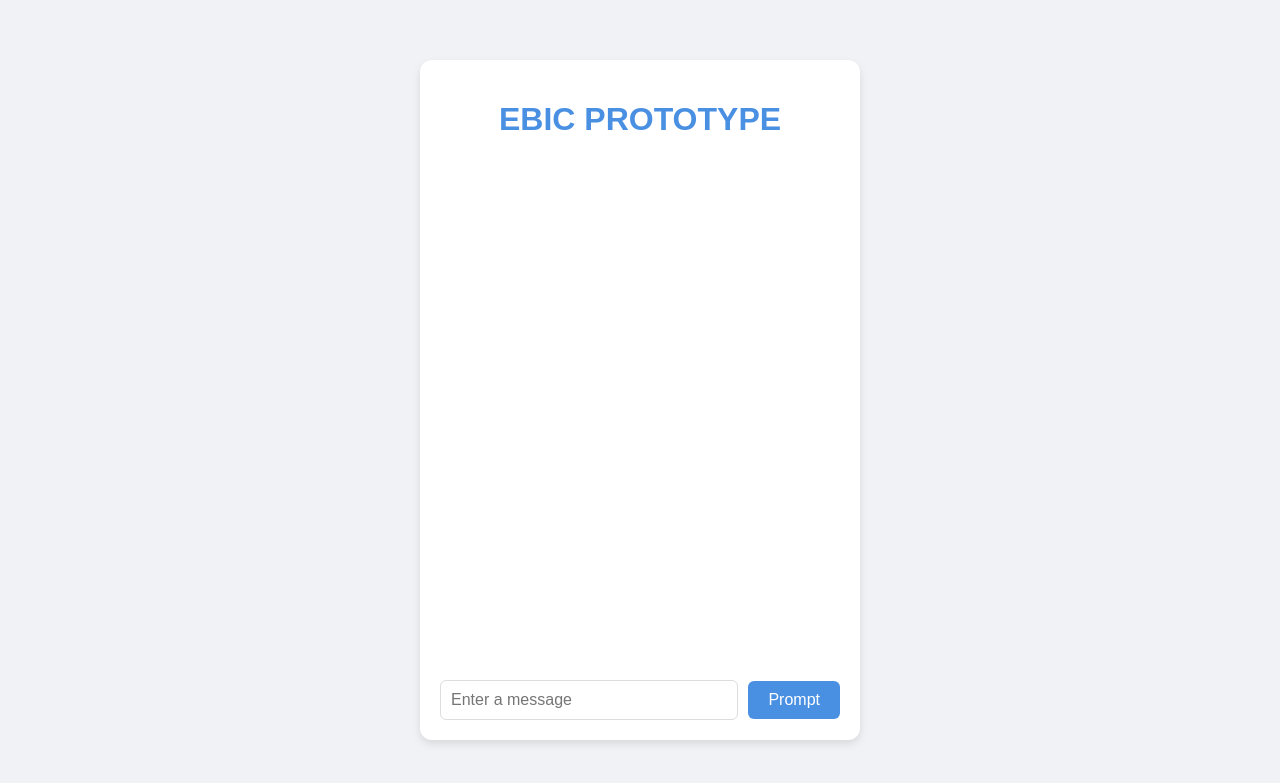
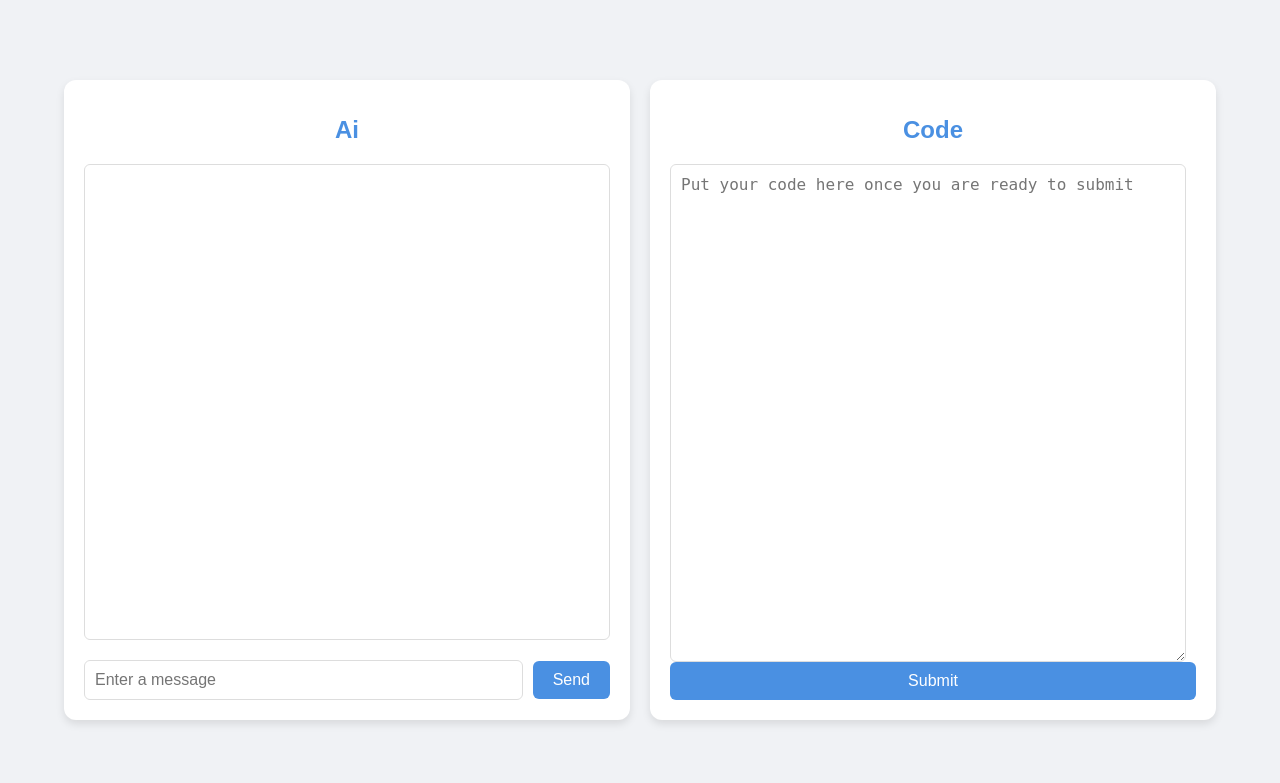
Before and after one commit to mikejensen0/p9, a Flask app: page / in a window 1280 px wide. Shown: the top 783 px of the page. Run offline with Flask 3, Linux system fonts and the light colour scheme.

Commit message:
more stuff

```diff
--- a/AI/static/something.js
+++ b/AI/static/something.js
@@ -36,9 +36,21 @@ function postMessage() {
      }
  }
 
+ function postBigMessage() {
+     // Get the value from the big text area
+     const bigMessageToSend = document.getElementById('bigMessageInput').value;
+
+     if (bigMessageToSend.trim() !== "") {
+         console.log("Big message submitted:", bigMessageToSend);
+         // Clear the big text area after submitting
+         document.getElementById("bigMessageInput").value = "";
+         // You can add a fetch call here if you want to send this big message to the server
+     }
+ }
+
  function updateMessageList() {
      // Get the element where messages are displayed
-    const displayMessagesElement = document.getElementById("displayMessage");
+     const displayMessagesElement = document.getElementById("displayMessages");
 
      // Clear the current list
      displayMessagesElement.innerHTML = "";
@@ -47,16 +59,18 @@ function updateMessageList() {
      messages.forEach((msgObj) => {
          // Display the user message
          const userMessageElement = document.createElement("p");
-        userMessageElement.innerText = "User: " + msgObj.user;
+         userMessageElement.innerText = msgObj.user;
          displayMessagesElement.appendChild(userMessageElement);
 
          // If there's a server response, display it
          if (msgObj.response) {
              const responseMessageElement = document.createElement("p");
-            responseMessageElement.innerText = "Server: " + msgObj.response;
+             responseMessageElement.innerText = msgObj.response;
              responseMessageElement.style.color = "#4a90e2"; // Optional: Different color for server response
              displayMessagesElement.appendChild(responseMessageElement);
          }
      });
+
+     // Scroll to the bottom of the messages container
      displayMessagesElement.scrollTop = displayMessagesElement.scrollHeight;
  }
--- a/AI/static/style.css
+++ b/AI/static/style.css
@@ -10,36 +10,46 @@
     color: #333;
 }
 
-/* Container for the messages and input */
-.container {
+/* Main container for both windows */
+.main-container {
+    display: flex;
+    gap: 20px;
+    width: 90%;
+    max-width: 1200px;
+    height: 80vh;
+}
+
+/* Styling for each window */
+.window {
     background: #fff;
     padding: 20px;
     border-radius: 12px;
     box-shadow: 0 4px 8px rgba(0, 0, 0, 0.1);
-    max-width: 400px;
-    width: 90%;
-    height: 80vh;
+    flex: 1;
     display: flex;
     flex-direction: column;
-    justify-content: flex-end;
+    overflow: hidden;
 }
 
 /* Header */
 h1 {
-    font-size: 2rem;
+    font-size: 1.5rem;
     color: #4a90e2;
-    margin-bottom: 10px;
+    margin-bottom: 20px;
     text-align: center;
 }
 
 /* Displayed message list styling */
-#displayMessage {
+#displayMessages {
     overflow-y: auto;
     flex-grow: 1;
     margin-bottom: 10px;
+    border: 1px solid #ddd;
+    padding: 10px;
+    border-radius: 6px;
 }
 
-#displayMessage p {
+#displayMessages p {
     background: #f0f0f0;
     padding: 8px;
     margin-bottom: 5px;
@@ -51,10 +61,11 @@ h1 {
 .input-container {
     display: flex;
     align-items: center;
+    margin-top: 10px;
 }
 
 /* Input field styling */
-#messageInput {
+#messageInput, #bigMessageInput {
     flex-grow: 1;
     padding: 10px;
     margin-right: 10px;
@@ -64,7 +75,7 @@ h1 {
     transition: border-color 0.3s;
 }
 
-#messageInput:focus {
+#messageInput:focus, #bigMessageInput:focus {
     border-color: #4a90e2;
     outline: none;
 }
@@ -89,9 +100,8 @@ button:active {
     transform: scale(0.95);
 }
 
-/* Styling for response paragraph */
-#postMessageResponse {
-    margin-top: 20px;
-    font-size: 1rem;
-    color: #333;
+/* Big text area for the second window */
+#bigMessageInput {
+    height: 200px;
+    resize: vertical;
 }
--- a/AI/templates/index.html
+++ b/AI/templates/index.html
@@ -8,15 +8,23 @@
     <script src="{{url_for('static', filename='something.js')}}"></script>
 </head>
 <body>
-    <body>
-        <div class="container">
-            <h1>EBIC PROTOTYPE</h1>
-            <div id="displayMessage"></div>
+    <div class="main-container">
+        <!-- Window 1: Chat Window -->
+        <div class="window">
+            <h1>Ai</h1>
+            <div id="displayMessages"></div>
             <div class="input-container">
                 <input type="text" id="messageInput" placeholder="Enter a message">
-                <button onclick="postMessage()">Prompt</button>
+                <button onclick="postMessage()">Send</button>
             </div>
         </div>
 
+        <!-- Window 2: Big Text Input Window -->
+        <div class="window">
+            <h1>Code</h1>
+            <textarea id="bigMessageInput" placeholder="Put your code here once you are ready to submit"></textarea>
+            <button onclick="postBigMessage()">Submit</button>
+        </div>
+    </div>
 </body>
 </html>
```
Lines whose indentation alone changed are shown as unchanged.
